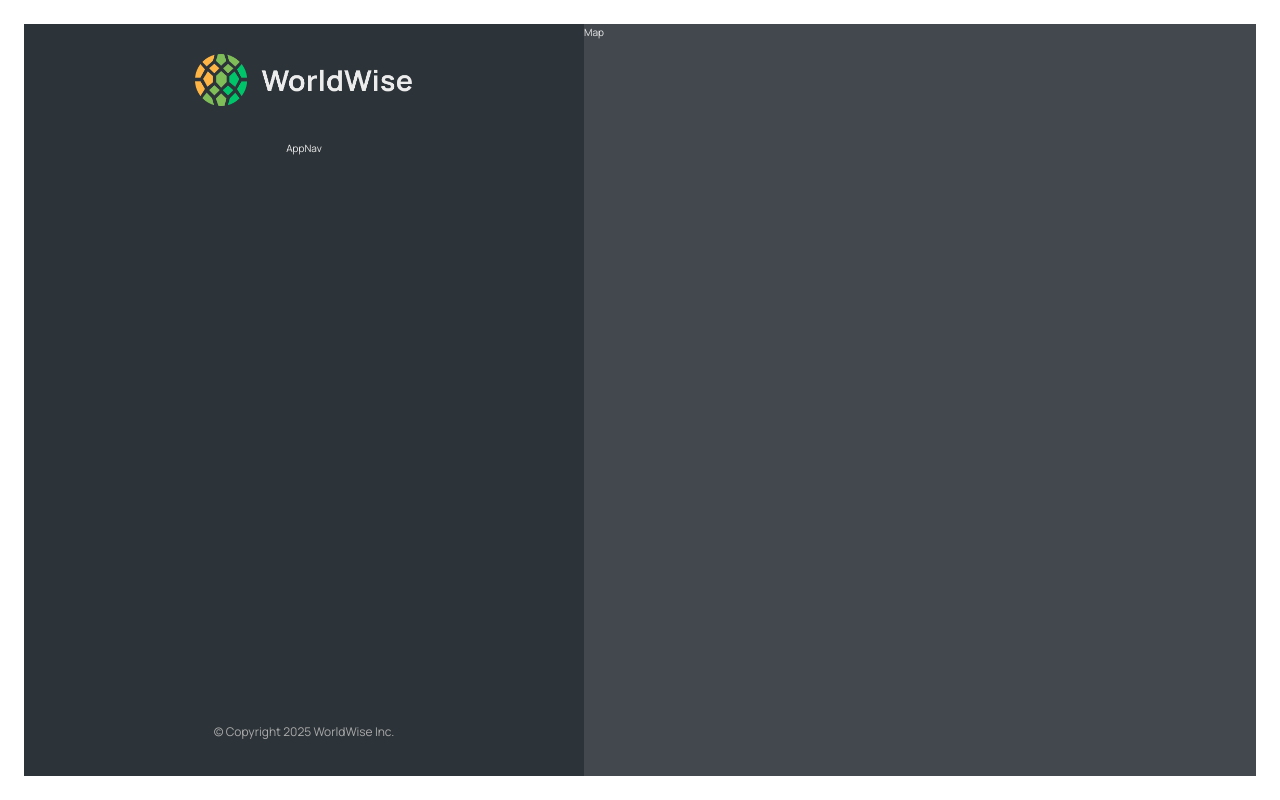
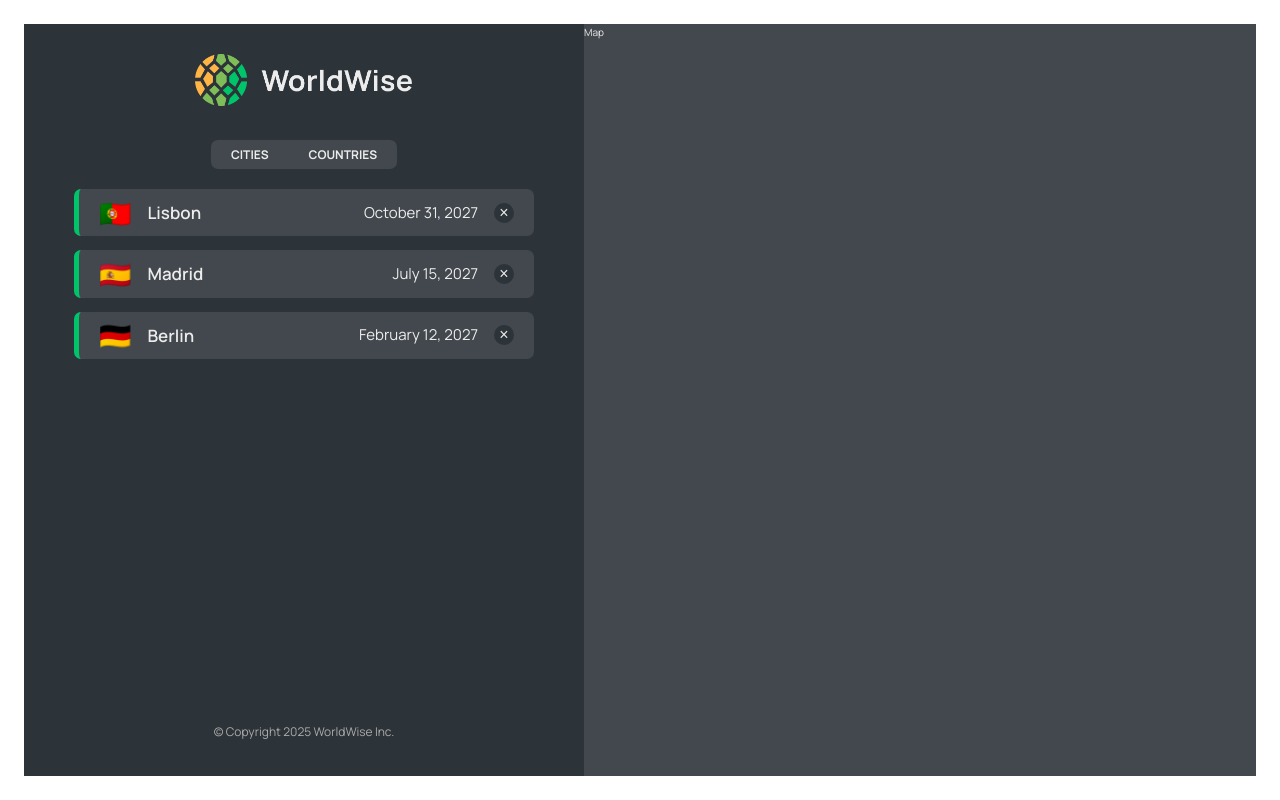
Before and after one commit to rodferprod/world-wise, a React (Vite) app: page /app in a window 1280 px wide. Built offline with nearby package versions, Linux system fonts and the light colour scheme; data requests are answered from the project's data file.

Commit message:
feat: Fetching cities from a fake API with json-server

```diff
--- a/package.json
+++ b/package.json
@@ -7,9 +7,11 @@
         "dev": "vite",
         "build": "vite build",
         "lint": "eslint . --ext js,jsx --report-unused-disable-directives --max-warnings 0",
-    "preview": "vite preview"
+        "preview": "vite preview",
+        "server": "json-server --watch data/cities.json --port 8000 --delay 500"
     },
     "dependencies": {
+        "json-server": "^0.17.4",
         "react": "^18.2.0",
         "react-dom": "^18.2.0",
         "react-router-dom": "^6.29.0"
--- a/src/App.jsx
+++ b/src/App.jsx
@@ -5,17 +5,51 @@ import Homepage from "./pages/Homepage"
 import Login from "./pages/Login"
 import AppLayout from "./pages/AppLayout"
 import PageNotFound from "./pages/PageNotFound"
+import CityList from "./components/CityList"
+import { useEffect, useState } from "react"
+
+const BASE_URL = "http://localhost:8000";
+
+const formatDate = (date) =>
+    new Intl.DateTimeFormat(
+        "en", {
+        day: "numeric",
+        month: "long",
+        year: "numeric",
+    }
+    ).format(new Date(date));
 
 function App() {
+    const [cities, setCities] = useState([]);
+    const [isLoading, setIsLoading] = useState(false);
+
+    useEffect(() => {
+        async function getCities() {
+            try {
+                setIsLoading(true);
+                const res = await fetch(`${BASE_URL}/cities`);
+                const data = await res.json();
+                setCities(data);
+            } catch (err) {
+                console.log(err);
+            } finally {
+                setIsLoading(false);
+            }
+        }
+
+        getCities();
+    }, []);
+
     return (
         <BrowserRouter>
             <Routes>
-                <Route path="/" element={<Homepage />} />
+                <Route index element={<Homepage />} />
                 <Route path="product" element={<Product />} />
                 <Route path="pricing" element={<Pricing />} />
                 <Route path="login" element={<Login />} />
                 <Route path="app" element={<AppLayout />}>
-                    <Route path="cities" element={<p>List of cities</p>} />
+                    <Route index element={<CityList isLoading={isLoading} cities={cities} formatDate={formatDate} />} />
+                    <Route path="cities" element={<CityList isLoading={isLoading} cities={cities} formatDate={formatDate} />} />
                     <Route path="countries" element={<p>List of countries</p>} />
                     <Route path="form" element={<p>Form</p>} />
                 </Route>
--- a/src/components/AppNav.jsx
+++ b/src/components/AppNav.jsx
@@ -1,9 +1,13 @@
 import styles from "./AppNav.module.css";
+import { NavLink } from "react-router-dom";
 
 function AppNav() {
     return (
         <div className={styles.nav}>
-            AppNav
+            <ul>
+                <li><NavLink to="cities">Cities</NavLink></li>
+                <li><NavLink to="countries">Countries</NavLink></li>
+            </ul>
         </div>
     )
 }
--- /dev/null
+++ b/src/components/CityItem.jsx
@@ -0,0 +1,27 @@
+import PropTypes from 'prop-types';
+import styles from './CityItem.module.css';
+
+CityItem.propTypes = {
+    city: PropTypes.func,
+    formatDate: PropTypes.func
+}
+
+function CityItem({ city, formatDate }) {
+    const {
+        cityName,
+        emoji,
+        date,
+        //notes
+    } = city;
+
+    return (
+        <li className={styles.cityItem}>
+            <span className={styles.emoji}>{emoji}</span>
+            <h2 className={styles.name}>{cityName}</h2>
+            <time className={styles.date}>{formatDate(date)}</time>
+            <button className={styles.deleteBtn}>&times;</button>
+        </li>
+    )
+}
+
+export default CityItem
--- /dev/null
+++ b/src/components/CityList.jsx
@@ -0,0 +1,26 @@
+import styles from "./CityList.module.css";
+import PropTypes from "prop-types";
+import Spinner from "./Spinner";
+import CityItem from "./CityItem";
+import Message from "./Message";
+
+CityList.propTypes = {
+    isLoading: PropTypes.bool,
+    cities: PropTypes.array,
+    formatDate: PropTypes.func
+}
+
+export default function CityList({ isLoading, cities, formatDate }) {
+
+    if (isLoading) return <Spinner />;
+
+    if (!cities.length) {
+        return <Message message="Add your first city by clicking on the map" />
+    }
+
+    return (
+        <ul className={styles.cityList}>
+            {cities.map((city) => <CityItem key={city.id} city={city} formatDate={formatDate} />)}
+        </ul>
+    )
+}
```
Also changed, not shown: src/components/ButtonBack.jsx (added, +9 -0 lines), src/components/City.jsx (+7 -15 lines), 1 other file (tests, documents, lock files or other folders). Lines whose indentation alone changed are shown as unchanged.
